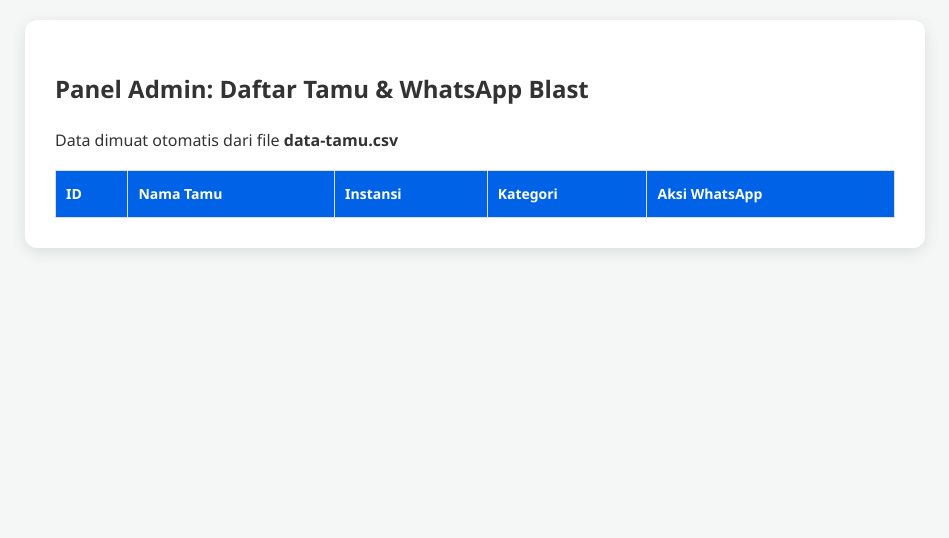
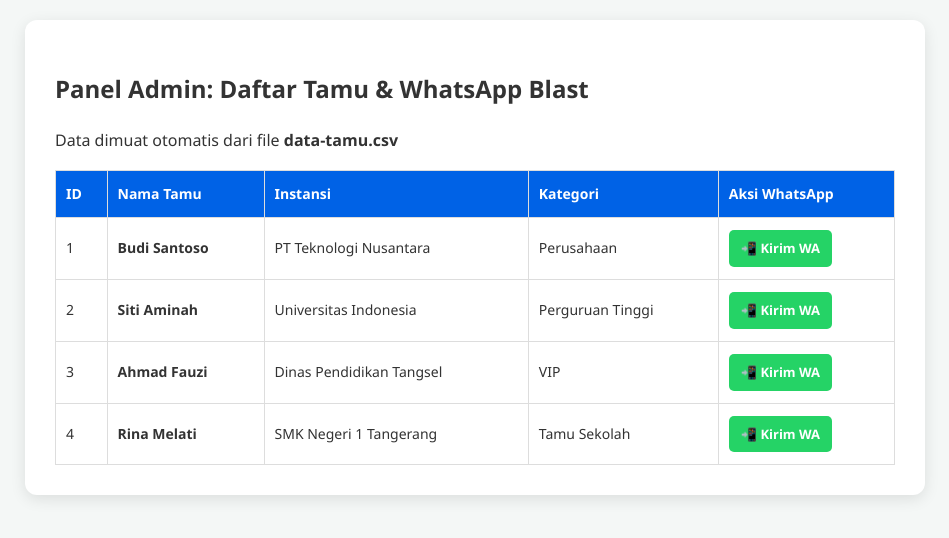
Before and after one commit to rasyaradityasmpn18-rgb/Web_Belajar, a plain HTML site: page admin.html in a window 1280 px wide. Shown: the whole page, without its empty margins (165-1114 px from the left). Drawn offline with nearby package versions, Linux system fonts and the light colour scheme; no server answers.

Commit message:
Update admin.html
ganti nama file data-tamu.csv

```diff
--- a/admin.html
+++ b/admin.html
@@ -33,7 +33,7 @@
     </div>
 
     <script>
-        Papa.parse("data-tamu2.csv", {
+        Papa.parse("data-tamu.csv", {
             download: true,
             header: true,
             skipEmptyLines: true,
```
